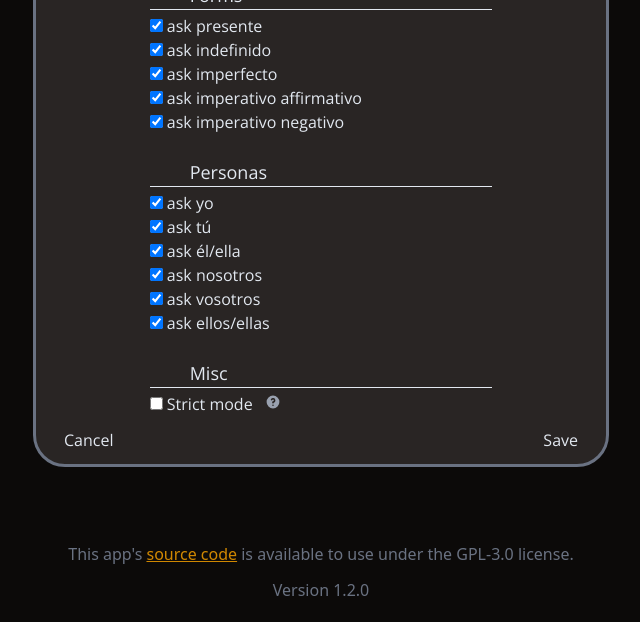
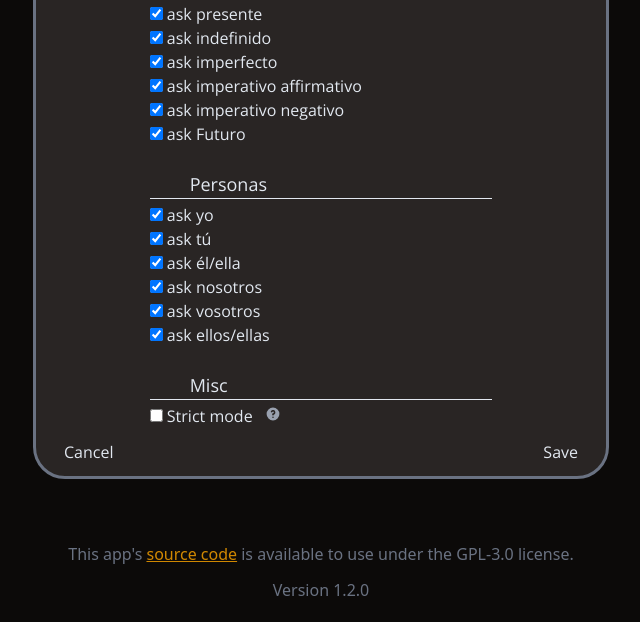
Before and after one commit to tobiasarens/spaco, a website built with Vite: page index.html in a window 1280 px wide. Both pictures are taken after a click on the button "Options ⚙️". Shown: the part 178-800 px from the top of the page, without its empty margins (319-959 px from the left). Built offline with nearby package versions, Linux system fonts and the light colour scheme.

Commit message:
add futuro to tense selection

```diff
--- a/index.html
+++ b/index.html
@@ -112,6 +112,10 @@
           <input id="ckImpNeg" type="checkbox" checked />
           <label for="ckImpNeg">ask imperativo negativo</label>
         </div>
+        <div>
+          <input id="ckFuturo" type="checkbox" checked />
+          <label for="ckFuturo">ask Futuro</label>
+        </div>
       </div>
       <div class="mx-auto pt-6 w-2/3">
         <div class="text-lg mx-10">Personas</div>
--- a/src/main.js
+++ b/src/main.js
@@ -33,6 +33,7 @@ var options = {
   pres_imp_neg: true,
   indefinido: true,
   imperfecto: true,
+  futuro:true,
   sg1: true,
   sg2: true,
   sg3: true,
@@ -194,6 +195,7 @@ function matchOptionUi(options) {
   document.getElementById("ckImperfecto").checked = options.imperfecto;
   document.getElementById("ckImpAff").checked = options.pres_imp_aff;
   document.getElementById("ckImpNeg").checked = options.pres_imp_neg;
+  document.getElementById("ckFuturo").checked = options.futuro;
   document.getElementById("ckSg1").checked = options.sg1;
   document.getElementById("ckSg2").checked = options.sg2;
   document.getElementById("ckSg3").checked = options.sg3;
@@ -216,6 +218,7 @@ function saveOptions() {
   options.imperfecto = document.getElementById("ckImperfecto").checked;
   options.pres_imp_aff = document.getElementById("ckImpAff").checked;
   options.pres_imp_neg = document.getElementById("ckImpNeg").checked;
+  options.futuro = document.getElementById("ckFuturo").checked;
   options.sg1 = document.getElementById("ckSg1").checked;
   options.sg2 = document.getElementById("ckSg2").checked;
   options.sg3 = document.getElementById("ckSg3").checked;
--- a/src/wordgetter.js
+++ b/src/wordgetter.js
@@ -3,6 +3,7 @@ import words_pres_imp_aff from "./data/Presente/worddata_imp_aff.csv";
 import words_pres_imp_neg from "./data/Presente/worddata_imp_neg.csv";
 import words_indefinido from "./data/Pretérito/worddata_indefinido.csv";
 import words_imperfecto from "./data/Imperfecto/worddata_indicativo.csv";
+import words_futuro from "./data/Futuro/worddata_indicativo.csv";
 
 function getRandomInt(max) {
     return Math.floor(Math.random() * max);
@@ -61,6 +62,7 @@ const forms = {
     "Indefinido"
   ),
   imp_ind: makeForm(words_imperfecto, "Indicativo", "Imperfecto"),
+  futuro: makeForm(words_futuro, "Indicativo", "Futuro", "Futuro")
 };
 
 function makeForm(words, mood, tense, display_name=null, pronoun_overwrite=null) {
@@ -90,6 +92,7 @@ export function updateConstraints(options) {
   if (options.imperfecto) enabledForms.push("imp_ind");
   if (options.pres_imp_aff) enabledForms.push("pres_imp_aff");
   if (options.pres_imp_neg) enabledForms.push("pres_imp_neg");
+  if (options.futuro) enabledForms.push("futuro");
 
   console.log("updated random constraints");
   //console.log("allowed forms: " + enabledForms);
```
